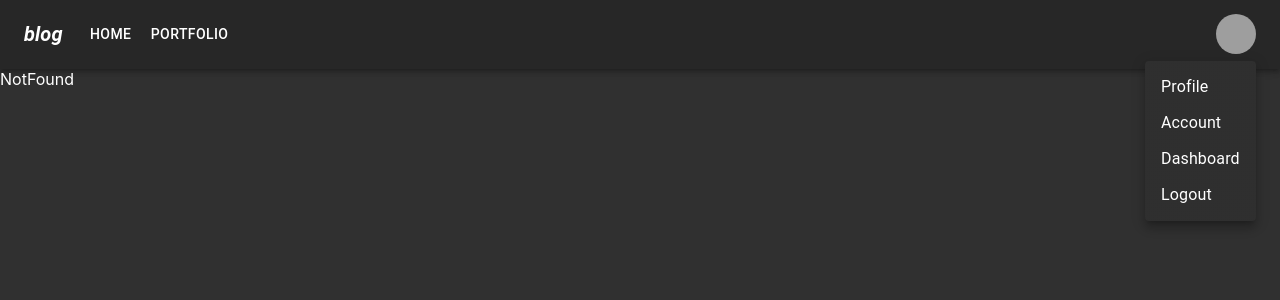
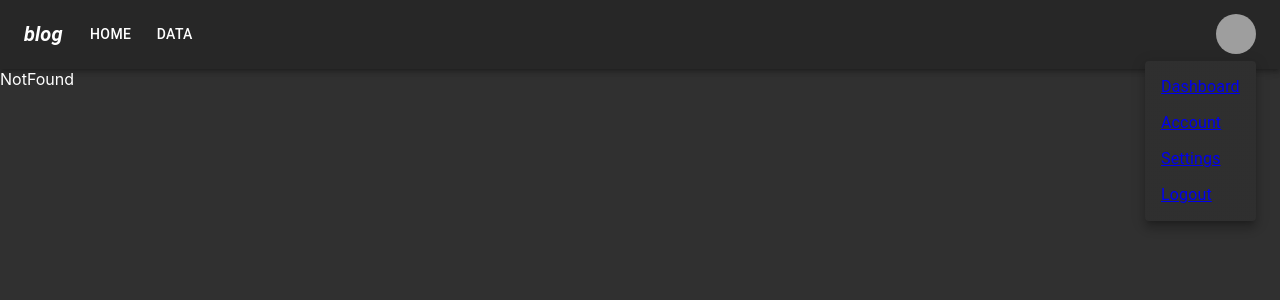
Before and after one commit to esarnb/angular-app, a React (Create React App) app: page /data in a window 1280 px wide. Both pictures are taken after a click on the button "Open settings". Shown: the top 300 px of the page. Built offline with nearby package versions, Linux system fonts and the light colour scheme; grey boxes are pictures that could not be loaded.

Commit message:
Pages for user auth

```diff
--- a/src/Components/Nav/Nav.tsx
+++ b/src/Components/Nav/Nav.tsx
@@ -1,4 +1,4 @@
-import { useState } from 'react';
+import { useState, useEffect } from 'react';
 import { Link } from "react-router-dom";
 import AppBar from '@mui/material/AppBar';
 import Box from '@mui/material/Box';
@@ -14,12 +14,13 @@ import Tooltip from '@mui/material/Tooltip';
 import MenuItem from '@mui/material/MenuItem';
 import { ThemeProvider, createTheme } from '@mui/material/styles';
 import "./Nav.css";
+import { Login } from '@mui/icons-material';
 
 const pages = [
   {path: "/", name: "Home"},
-  {path: "/portfolio", name: "Portfolio"},
+  {path: "/data", name: "data"},
 ];
-const settings = ['Profile', 'Account', 'Dashboard', 'Logout'];
+const settings = ['Dashboard','Account', 'Settings'];
 
 const darkTheme = createTheme({
   palette: {
@@ -37,6 +38,7 @@ const Logo = () => {
 const Nav = () => {
   const [anchorElNav, setAnchorElNav] = useState(null);
   const [anchorElUser, setAnchorElUser] = useState(null);
+  const [logInOut, setLogInOut] = useState("Login");
 
   const handleOpenNavMenu = (event: any) => {
     setAnchorElNav(event.currentTarget);
@@ -52,6 +54,10 @@ const Nav = () => {
   const handleCloseUserMenu = () => {
     setAnchorElUser(null);
   };
+
+  useEffect(() => {
+    setLogInOut("Logout")
+  }, [])
 
   return (
     <ThemeProvider theme={darkTheme}>
@@ -153,9 +159,14 @@ const Nav = () => {
               >
                 {settings.map((setting) => (
                   <MenuItem key={setting} onClick={handleCloseUserMenu}>
-                    <Typography textAlign="center">{setting}</Typography>
+                    <Typography textAlign="center">
+                      <Link to={"/"+setting.toLowerCase()}>{setting}</Link>
+                    </Typography>
                   </MenuItem>
                 ))}
+                  <MenuItem key={"authLogin"} onClick={handleCloseUserMenu}>
+                    <Typography textAlign="center">{<Link to={"/"+logInOut.toLowerCase()}>{logInOut}</Link>}</Typography>
+                  </MenuItem>
               </Menu>
             </Box>
 
```
Also changed, not shown: src/Pages/UserPages/Account/Account.tsx (added, +16 -0 lines), src/Pages/UserPages/Dashboard/Account.tsx (added, +16 -0 lines), src/Pages/UserPages/Login/Account.tsx (added, +16 -0 lines), src/Pages/UserPages/Settings/Account.tsx (added, +16 -0 lines), src/Pages/UserPages/Account/Account.css (added), src/Pages/UserPages/Dashboard/Account.css (added), src/Pages/UserPages/Login/Account.css (added), src/Pages/UserPages/Settings/Account.css (added).
